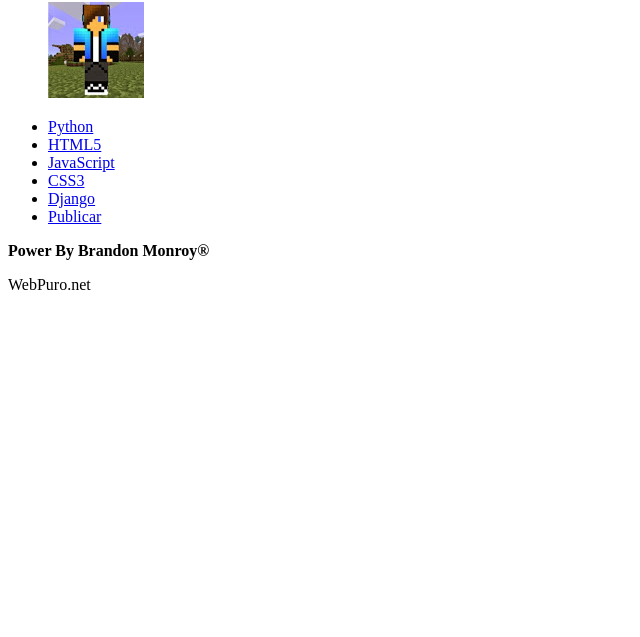
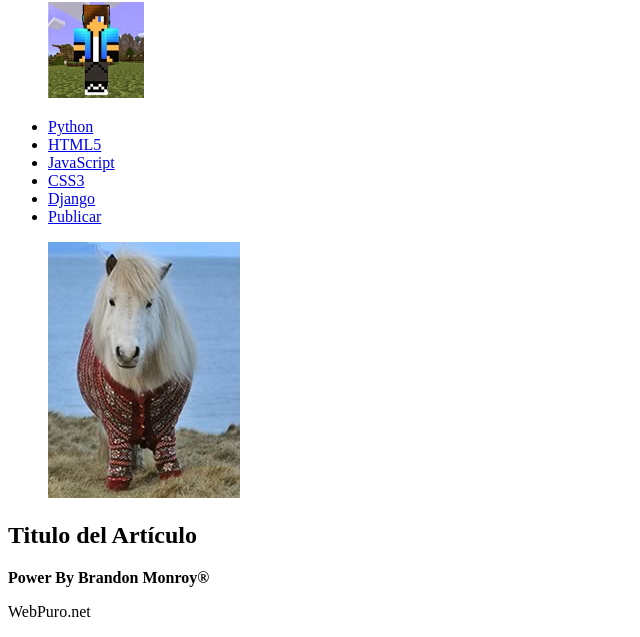
Before and after one commit to BrandonSMonroyM/proyecto-Mejorandola, a plain HTML site: page index.html in a window 1280 px wide. Shown: the part 258-895 px from the top of the page, without its empty margins (0-640 px from the left). Before the commit the page ends 800 px from the top, so only its background shows below. Drawn offline with Linux system fonts and the light colour scheme.

Commit message:
actualización

```diff
--- a/index.html
+++ b/index.html
@@ -7,10 +7,13 @@
 	<meta name="author" content="Brandon Monroy" />
 </head>
 <body>
+	<!-- Cabeza -->
 	<header>
+		<!-- Logo -->
 		<figure id="logo">
 			<img src="logo.png" alt="logo" />
 		</figure>
+			<!-- n -->
 		<h1>Puls 2014®</h1>
 		<figure id="avatar">
 			<img src="avatar.jpg" alt="avatar">
@@ -23,11 +26,16 @@
 			<li><a href="#">JavaScript</a></li>
 			<li><a href="#">CSS3</a></li>
 			<li><a href="#">Django</a></li>
-			<li><a href="#">Publicar</a></li>
+			<li><a id="publicar_nav" href="#">Publicar</a></li>
 		</ul>
 	</nav>
-	<section>
-		<article></article>
+	<section id="contenido">
+		<article class="item">
+			<figure class="imagen_item">
+				<img src="imagen.jpg" alt="item">
+			</figure>
+				<h2>Titulo del Artículo</h2>
+		</article>
 	</section>
 	<footer>
 	<p><strong>Power By Brandon Monroy®</strong></p>
```
Also changed, not shown: imagen.jpg (added), 1 other file.
